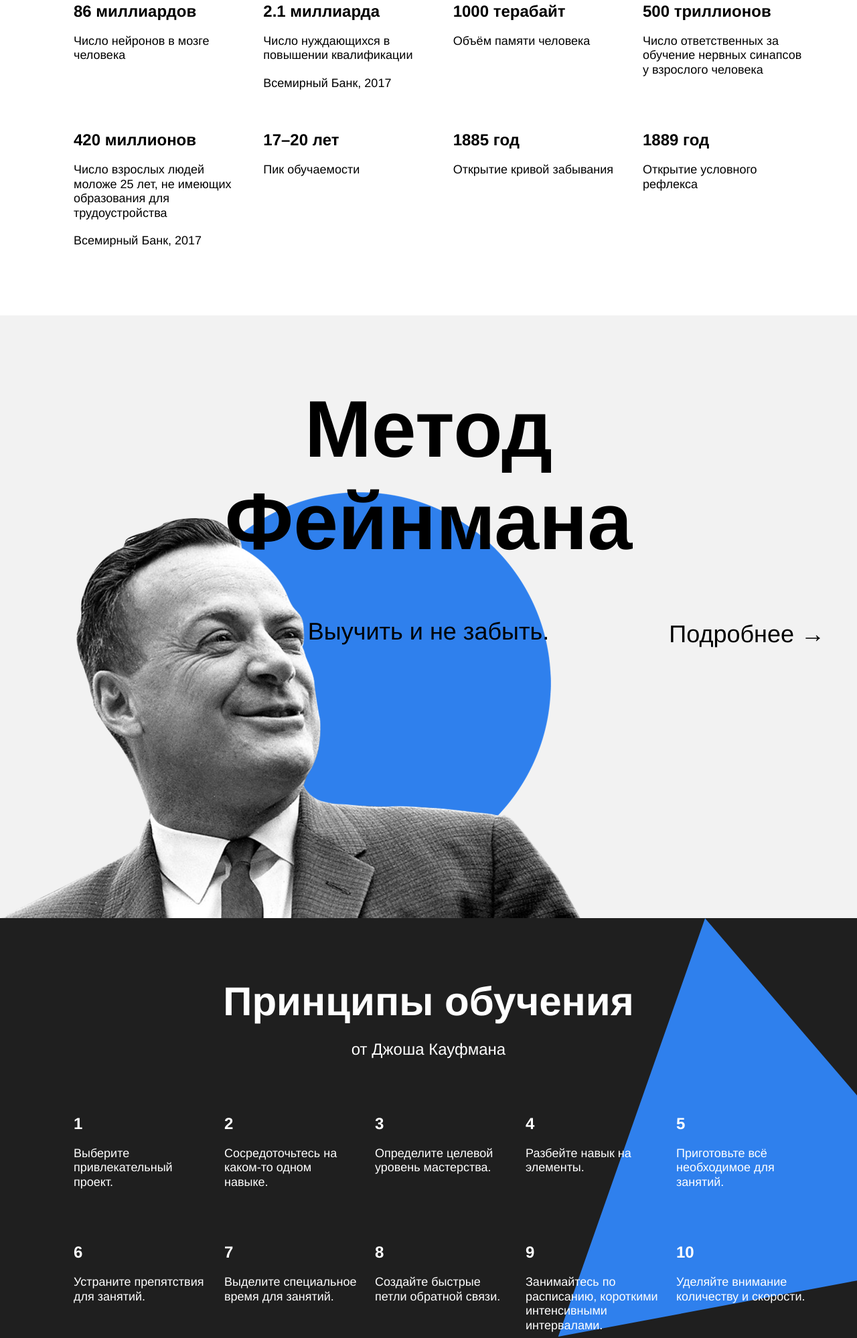
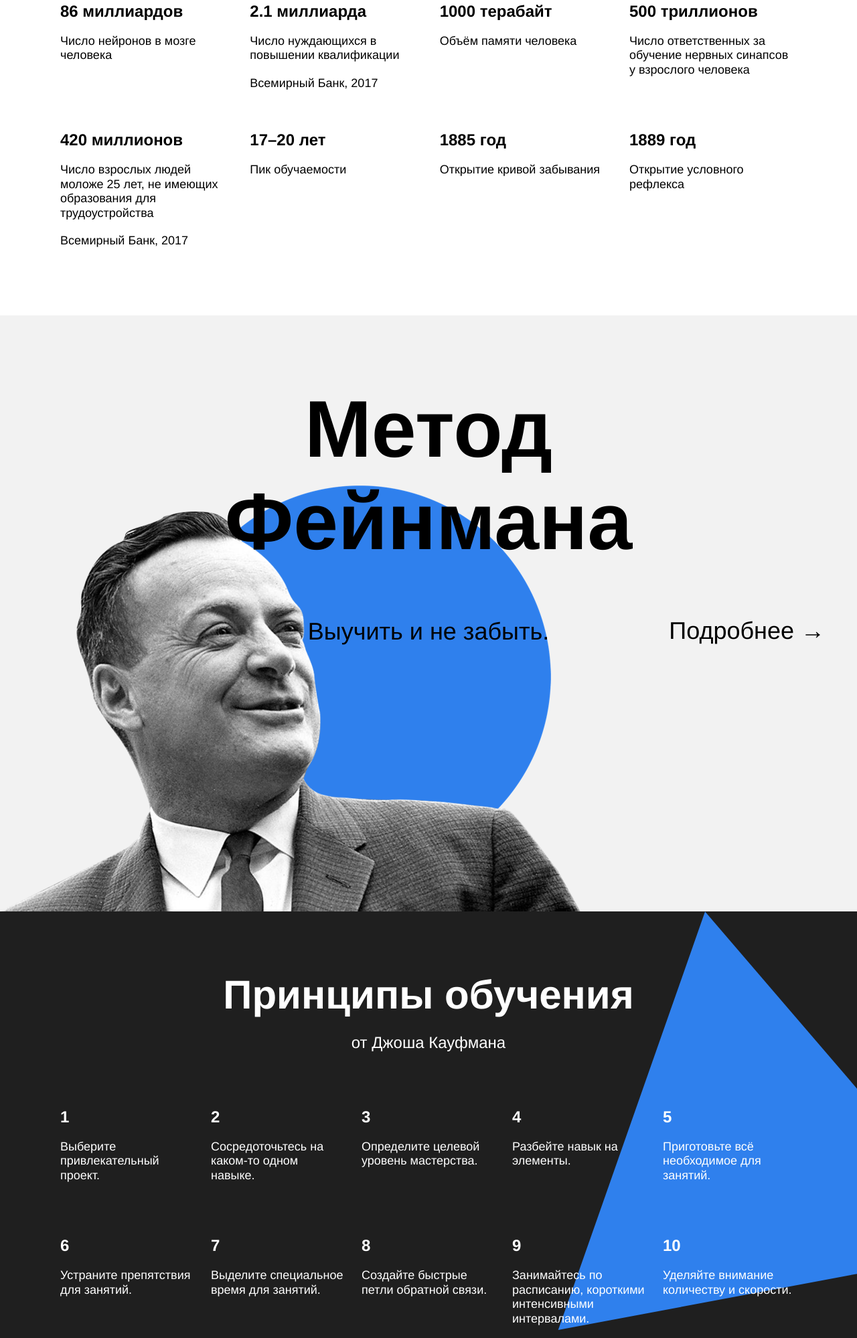
Before and after one commit to Sandriniia/how-to-learn, a plain HTML site: page index.html in a window 1280 px wide. Shown: the part 1536-3534 px from the top of the page at 67% size. Drawn offline with Linux system fonts and the light colour scheme.

Commit message:
Исправлены ошибки

```diff
--- a/index.html
+++ b/index.html
@@ -41,39 +41,39 @@
         <p class="section-subtitle">Про учёбу и мозг</p>
         <ul class="table">
           <li class="table__cell">
-            <h4 class="table__heading">86 миллиардов</h4>
+            <h3 class="table__heading">86 миллиардов</h3>
             <p class="table__text">Число нейронов в мозге человека</p>
           </li>
           <li class="table__cell">
-            <h4 class="table__heading">2.1 миллиарда</h4>
+            <h3 class="table__heading">2.1 миллиарда</h3>
             <p class="table__text">Число нуждающихся в повышении квалификации</p>
             <p class="table__text">Всемирный Банк, 2017</p>
           </li>
           <li class="table__cell">
-            <h4 class="table__heading">1000 терабайт</h4>
+            <h3 class="table__heading">1000 терабайт</h3>
             <p class="table__text">Объём памяти человека</p>
           </li>
           <li class="table__cell">
-            <h4 class="table__heading">500 триллионов</h4>
+            <h3 class="table__heading">500 триллионов</h3>
             <p class="table__text">Число ответственных за обучение нервных синапсов
               у взрослого человека</p>
           </li>
           <li class="table__cell">
-            <h4 class="table__heading">420 миллионов</h4>
+            <h3 class="table__heading">420 миллионов</h3>
             <p class="table__text">Число взрослых людей моложе 25 лет,
               не имеющих образования для трудоустройства</p>
             <p class="table__text">Всемирный Банк, 2017</p>
             </li>
           <li class="table__cell">
-            <h4 class="table__heading">17–20 лет</h4>
+            <h3 class="table__heading">17–20 лет</h3>
             <p class="table__text">Пик обучаемости</p>
           </li>
           <li class="table__cell">
-            <h4 class="table__heading">1885 год</h4>
+            <h3 class="table__heading">1885 год</h3>
             <p class="table__text">Открытие кривой забывания</p>
           </li>
           <li class="table__cell">
-            <h4 class="table__heading">1889 год</h4>
+            <h3 class="table__heading">1889 год</h3>
             <p class="table__text">Открытие условного рефлекса</p>
           </li>
         </ul>
@@ -90,43 +90,43 @@
         <p class="section-subtitle section-subtitle_theme_dark">от Джоша Кауфмана</p>
         <ul class="table table_theme_dark">
           <li class="table__cell table__cell_theme_dark">
-            <h4 class="table__heading table__heading_theme_dark">1</h4>
+            <h3 class="table__heading table__heading_theme_dark">1</h3>
             <p class="table__text table__text_theme_dark">Выберите привлекательный проект.</p>
           </li>
           <li class="table__cell table__cell_theme_dark">
-            <h4 class="table__heading table__heading_theme_dark">2</h4>
+            <h3 class="table__heading table__heading_theme_dark">2</h3>
             <p class="table__text table__text_theme_dark">Сосредоточьтесь на каком-то одном навыке.</p>
           </li>
           <li class="table__cell table__cell_theme_dark">
-            <h4 class="table__heading table__heading_theme_dark">3</h4>
+            <h3 class="table__heading table__heading_theme_dark">3</h3>
             <p class="table__text table__text_theme_dark">Определите целевой уровень мастерства.</p>
           </li>
           <li class="table__cell table__cell_theme_dark">
-            <h4 class="table__heading table__heading_theme_dark">4</h4>
+            <h3 class="table__heading table__heading_theme_dark">4</h3>
             <p class="table__text table__text_theme_dark">Разбейте навык на элементы.</p>
           </li>
           <li class="table__cell table__cell_theme_dark">
-            <h4 class="table__heading table__heading_theme_dark">5</h4>
+            <h3 class="table__heading table__heading_theme_dark">5</h3>
             <p class="table__text table__text_theme_dark">Приготовьте всё необходимое для занятий.</p>
           </li>
           <li class="table__cell table__cell_theme_dark">
-            <h4 class="table__heading table__heading_theme_dark">6</h4>
+            <h3 class="table__heading table__heading_theme_dark">6</h3>
             <p class="table__text table__text_theme_dark">Устраните препятствия для занятий.</p>
           </li>
           <li class="table__cell table__cell_theme_dark">
-            <h4 class="table__heading table__heading_theme_dark">7</h4>
+            <h3 class="table__heading table__heading_theme_dark">7</h3>
             <p class="table__text table__text_theme_dark">Выделите специальное время для занятий.</p>
           </li>
           <li class="table__cell table__cell_theme_dark">
-            <h4 class="table__heading table__heading_theme_dark">8</h4>
+            <h3 class="table__heading table__heading_theme_dark">8</h3>
             <p class="table__text table__text_theme_dark">Создайте быстрые петли обратной связи.</p>
           </li>
           <li class="table__cell table__cell_theme_dark">
-            <h4 class="table__heading table__heading_theme_dark">9</h4>
+            <h3 class="table__heading table__heading_theme_dark">9</h3>
             <p class="table__text table__text_theme_dark">Занимайтесь по расписанию, короткими интенсивными интервалами.</p>
           </li>
           <li class="table__cell table__cell_theme_dark">
-            <h4 class="table__heading table__heading_theme_dark">10</h4>
+            <h3 class="table__heading table__heading_theme_dark">10</h3>
             <p class="table__text table__text_theme_dark">Уделяйте внимание количеству и скорости.</p>
           </li>
         </ul>
--- a/styles/style.css
+++ b/styles/style.css
@@ -158,6 +158,7 @@
 }
 
 .table {
+  padding-left: 0;
   list-style: none;
   width: 1100px;
   display: flex;
@@ -188,8 +189,8 @@
 
 .feynman {
   padding-top: 100px;
+  height: 790px;;
   background-color: #f2f2f2;
-  min-height: 100vh;
   display: flex;
   flex-wrap: wrap;
   flex-direction: column;
```
